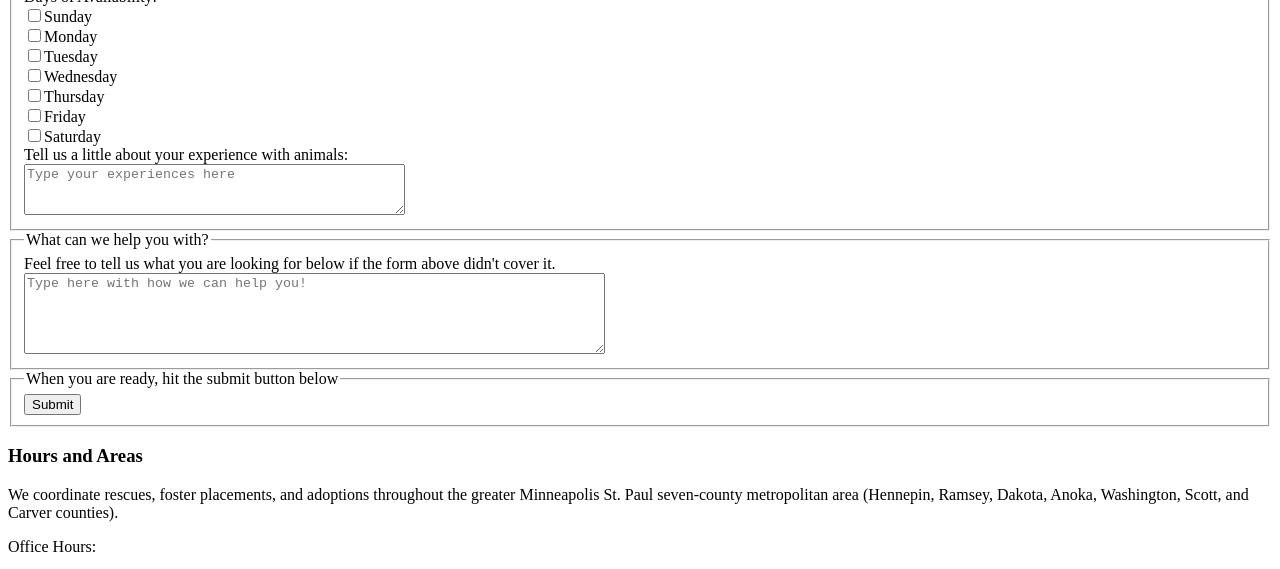
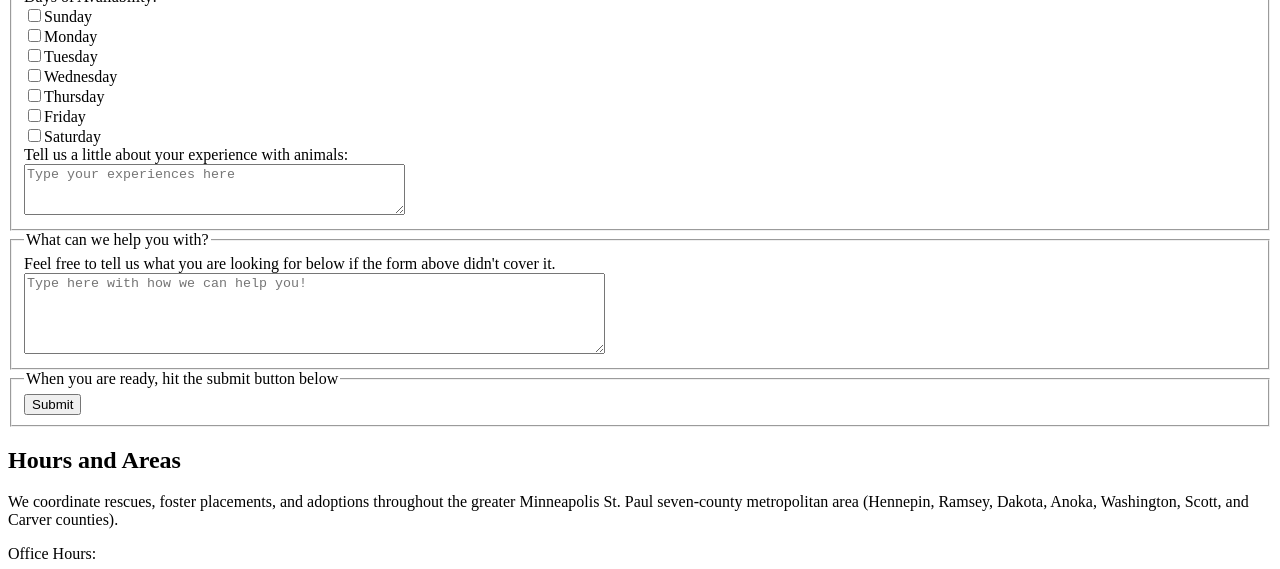
Before and after one commit to ConnorPM39/Web-Development-Foundations, a plain HTML site: page contact.html in a window 1280 px wide. Shown: the part 820-1389 px from the top of the page. Drawn offline with Linux system fonts and the light colour scheme.

Commit message:
Reviewed and updated recently added sections Updated indentation for cosmetics and sanity

```diff
--- a/contact.html
+++ b/contact.html
@@ -84,7 +84,7 @@
             </form>
         </section>
         <section>
-        <h3>Hours and Areas</h3>
+            <h2>Hours and Areas</h2>
                 <p>We coordinate rescues, foster placements, and adoptions throughout the greater Minneapolis St. Paul seven-county metropolitan area (Hennepin, Ramsey, Dakota, Anoka, Washington, Scott, and Carver counties).</p>
                 <p>Office Hours:</p>
                     <ul>
```
Also changed, not shown: about.html (+1 -1 lines), index.html (+2 -0 lines), services.html (indentation only). Lines whose indentation alone changed are shown as unchanged.
